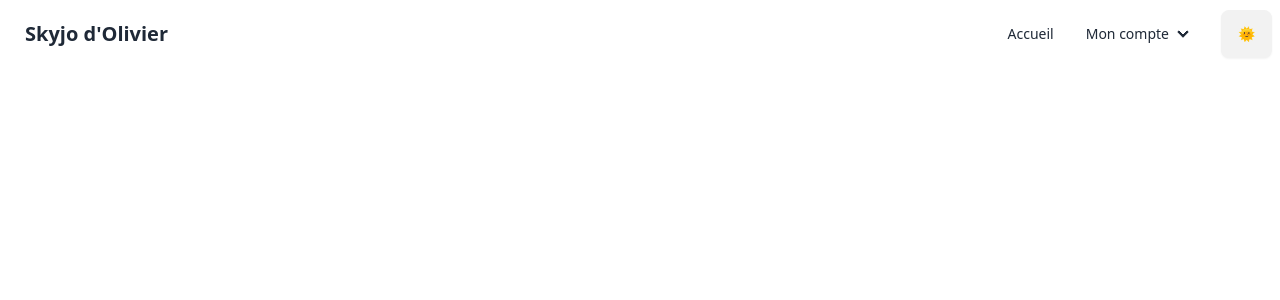
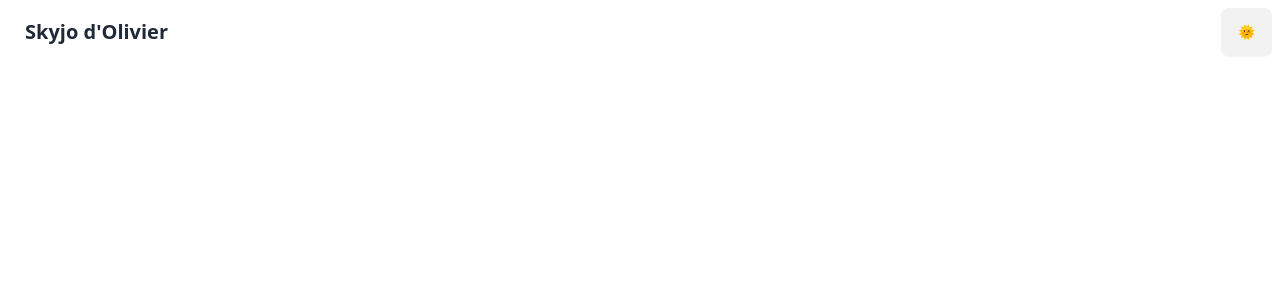
Before and after one commit to operdrix/skyjo-react, a React (Vite) app: page /auth in a window 1280 px wide. Shown: the top 300 px of the page. Built offline with nearby package versions, Linux system fonts and the light colour scheme.

Commit message:
add AuthHeader to have a different header

```diff
--- a/src/auth/AuthLayout.tsx
+++ b/src/auth/AuthLayout.tsx
@@ -1,11 +1,11 @@
 import { Outlet } from "react-router-dom";
-import Header from "../components/Header";
+import AuthHeader from "../components/auth/AuthHeader";
 
 export default function Layout() {
   return (
     <>
-      <Header />
-      <div className="min-h-screen flex flex-col justify-center sm:py-12">
+      <AuthHeader />
+      <div className="min-h-screen flex flex-col justify-center">
         <div className="p-10 xs:p-0 mx-auto md:w-full md:max-w-xl">
           <Outlet />
         </div>
--- /dev/null
+++ b/src/components/auth/AuthHeader.tsx
@@ -0,0 +1,35 @@
+import { useEffect, useState } from "react";
+import { Link } from "react-router-dom";
+
+const AuthHeader = () => {
+
+  const [theme, setTheme] = useState(localStorage.getItem('theme') || 'light');
+  console.log(open);
+
+  const toggleTheme = () => {
+    const newTheme = theme === 'light' ? 'dark' : 'light';
+    setTheme(newTheme);
+    localStorage.setItem('theme', newTheme);
+    document.documentElement.setAttribute('data-theme', newTheme);
+  };
+
+  useEffect(() => {
+    document.documentElement.setAttribute('data-theme', theme);
+  }, [theme]);
+
+  return (
+    <div className="navbar bg-base-100">
+      <div className="flex-1">
+        <Link to={"/"} className="btn btn-ghost text-xl">Skyjo d'Olivier</Link>
+      </div>
+      <div className="flex-none">
+
+        <button className="btn ml-4" onClick={toggleTheme}>
+          {theme === 'light' ? '🌞' : '🌙'}
+        </button>
+      </div>
+    </div>
+  )
+}
+
+export default AuthHeader
```
